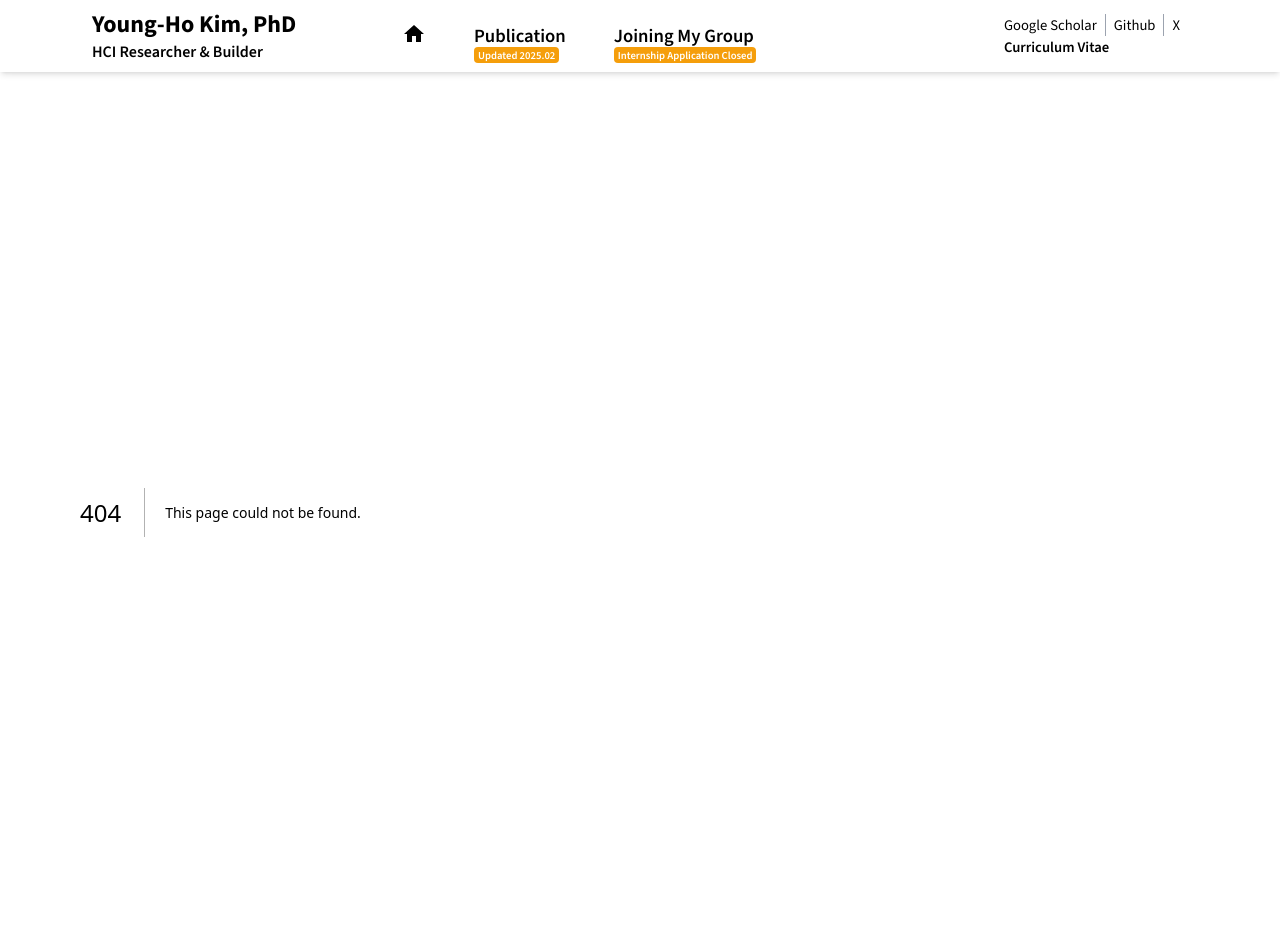
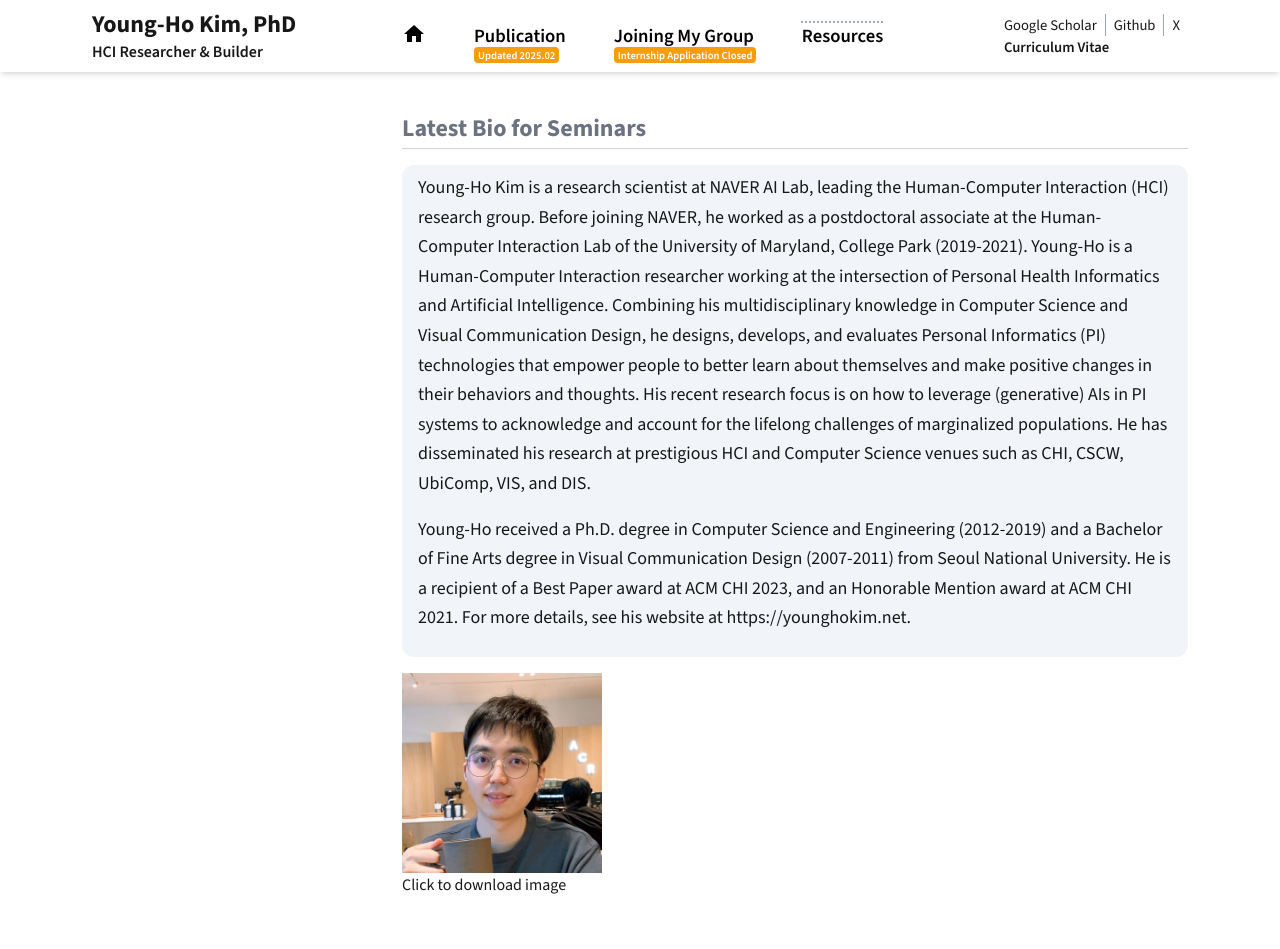
Before and after one commit to yghokim/yghokim.github.io, a Next.js app: page /resources in a window 1280 px wide. Before the commit this address had no page. Shown: the top 949 px of the page. Built offline with nearby package versions, Linux system fonts and the light colour scheme; what @ant-design/nextjs-registry would draw is missing.

Commit message:
Added resources page.

```diff
--- a/package.json
+++ b/package.json
@@ -16,7 +16,7 @@
     "date-fns": "^4.1.0",
     "group-array": "^1.0.0",
     "marked": "^15.0.7",
-    "next": "15.1.7",
+    "next": "^15.2.1",
     "react": "^19.0.0",
     "react-dom": "^19.0.0",
     "react-svg": "^16.3.0",
--- /dev/null
+++ b/private/data/presenter-bio.md
@@ -0,0 +1,3 @@
+**Young-Ho Kim** is a research scientist at [NAVER AI Lab](https://clova.ai/en/ai-research), leading the Human-Computer Interaction (HCI) research group. Before joining NAVER, he worked as a postdoctoral associate at the Human-Computer Interaction Lab of the University of Maryland, College Park (2019-2021). Young-Ho is a Human-Computer Interaction researcher working at the intersection of Personal Health Informatics and Artificial Intelligence. Combining his multidisciplinary knowledge in Computer Science and Visual Communication Design, he designs, develops, and evaluates Personal Informatics (PI) technologies that empower people to better learn about themselves and make positive changes in their behaviors and thoughts. His recent research focus is on how to leverage (generative) AIs in PI systems to acknowledge and account for the lifelong challenges of marginalized populations. He has disseminated his research at prestigious HCI and Computer Science venues such as CHI, CSCW, UbiComp, VIS, and DIS.
+
+Young-Ho received a Ph.D. degree in Computer Science and Engineering (2012-2019) and a Bachelor of Fine Arts degree in Visual Communication Design (2007-2011) from Seoul National University. He is a recipient of a Best Paper award at ACM CHI 2023, and an Honorable Mention award at ACM CHI 2021. For more details, see his website at [https://younghokim.net](https://younghokim.net).
--- a/src/app/_components/GlobalNavigation.tsx
+++ b/src/app/_components/GlobalNavigation.tsx
@@ -1,6 +1,7 @@
 import Link from 'next/link'
 import { twMerge } from 'tailwind-merge'
 import { loadYAML } from '@/app/_lib/utils'
+import { RouteAwareLink } from './RouteAwareLink'
 
 const navs = [
     {
@@ -16,11 +17,11 @@ const navs = [
         title: "Joining My Group",
         link: "/internship",
         showInternshipOpen: true
-    },/*
+    },
     {
-        title: "Etc.",
-        link: "/fun"
-    }*/
+        title: "Resources",
+        link: "/resources"
+    }
 ]
 
 const badgeClassName = "absolute text-[8pt] mt-[-3px] bg-amber-500 font-[600] px-1 rounded text-white"
@@ -50,9 +51,9 @@ export const GlobalNavigation = (props: {className?: string}) => {
                     content = nav.title
                 }
 
-                return <Link key={nav.title} href={nav.link}>
+                return <RouteAwareLink key={nav.title} href={nav.link} pattern={nav.link} matchClassName='overline decoration-dotted decoration-gray-400'>
                     {content}
-                </Link>
+                </RouteAwareLink>
             })
         }
     </div>
--- /dev/null
+++ b/src/app/_components/RouteAwareLink.tsx
@@ -0,0 +1,24 @@
+'use client'
+
+import Link, {LinkProps} from 'next/link'
+import { usePathname } from 'next/navigation'
+import { useMemo } from 'react'
+import { twMerge } from 'tailwind-merge'
+
+export const RouteAwareLink = (props: {
+    pattern: string,
+    className?: string,
+    matchClassName? : string
+    children?: any
+} & LinkProps) => {
+    const path = usePathname()
+
+    const className = useMemo(()=>{
+        const match = path.match(props.pattern)
+        if(match){
+            return twMerge(props.className, props.matchClassName)
+        }else return props.className
+    }, [props.pattern, path, props.className, props.matchClassName])
+
+    return <Link {...props} className={className}>{props.children}</Link>
+}
--- /dev/null
+++ b/src/app/resources/page.tsx
@@ -0,0 +1,29 @@
+import { marked } from "marked";
+import { MainPanel, Sidebar } from "../_components/layouts";
+import { SubTitle } from "../_components/typography";
+import { loadText } from "../_lib/utils";
+import Link from "next/link";
+import Image from 'next/image'
+import { Metadata } from "next";
+
+export const metadata: Metadata  = {
+    title: 'Resources | Young-Ho Kim'
+}
+
+export default function ResourcesPage(){
+
+    const bio = marked(loadText('presenter-bio.md'))
+
+    return <>
+        <MainPanel withFixedSidebar>
+            <SubTitle title="Latest Bio for Seminars" size="large" noTopMargin/>
+            <div className="markdown-content mt-4 bg-slate-100 p-2 px-4 rounded-xl" dangerouslySetInnerHTML={{__html: bio}}/>
+            <Link href="/assets/younghokim-portrait-2023.jpg" className="block mt-4">
+                <Image src="/assets/younghokim-portrait-2023.jpg" width={900} height={900} alt="Portrait of Young-Ho Kim" className="w-1/4 min-w-[200px]"/>
+                <div>Click to download image</div>
+            </Link>
+
+            <SubTitle title="Logos for Presentation and Media" size="large"/>
+        </MainPanel>
+    </>
+}
```
Also changed, not shown: private/data/og-desc.md (+1 -1 lines), 1 other file (tests, documents, lock files or other folders).
